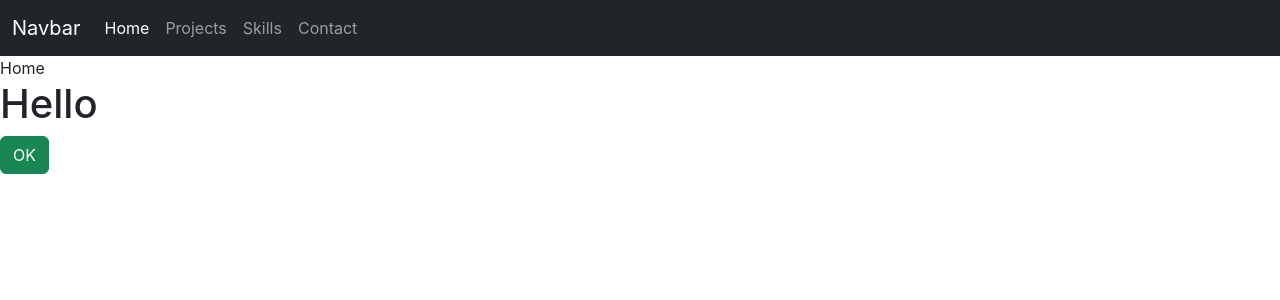
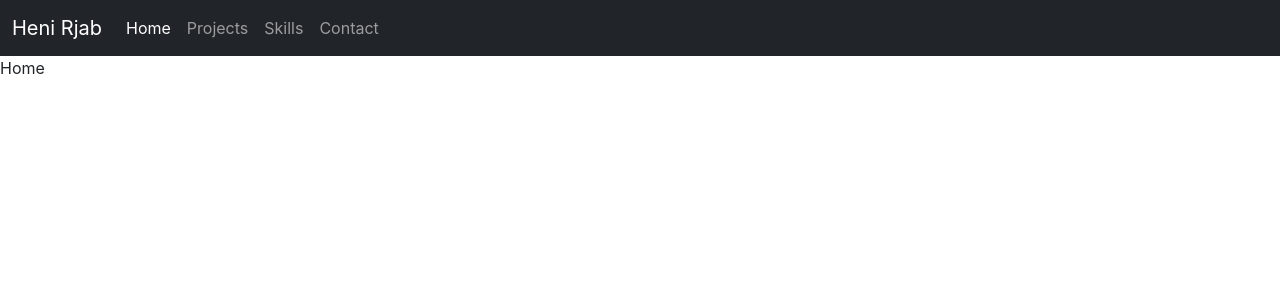
Before and after one commit to HENIIIC/Portfolio, a React (Create React App) app: page / in a window 1280 px wide. Shown: the top 300 px of the page. Built offline with nearby package versions, Linux system fonts and the light colour scheme; the HTML template or start-up script is replaced by a standard one.

Commit message:
Link navbar items with pages

```diff
--- a/src/App.js
+++ b/src/App.js
@@ -14,8 +14,6 @@
         <Route path= '/projects' component={Projects}/>
         <Route path= '/skills' component={Skills}/>
         <Route path= '/contact' component={Contact}/>
-        <h1>Hello</h1>
-        <button className="btn btn-success">OK</button>
       </BrowserRouter>
     </div>
   );
--- a/src/components/NavBar.js
+++ b/src/components/NavBar.js
@@ -1,26 +1,26 @@
 import React from 'react'
-
+import {Link, NavLink } from 'react-router-dom'
 function NavBar() {
     return (
         <nav className=" navbar-dark bg-dark navbar navbar-expand-lg">
             <div className="container-fluid">
-                <a className="navbar-brand" href="#">Navbar</a>
+                <Link exact to='/' className="navbar-brand">Heni Rjab</Link>
                 <button className="navbar-toggler" type="button" data-bs-toggle="collapse" data-bs-target="#navbarNav" aria-controls="navbarNav" aria-expanded="false" aria-label="Toggle navigation">
                     <span className="navbar-toggler-icon"></span>
                 </button>
                 <div className="collapse navbar-collapse" id="navbarNav">
                     <ul className="navbar-nav">
                         <li className="nav-item">
-                            <a className="nav-link active" aria-current="page" href="#">Home</a>
+                            <NavLink exact to='/' className="nav-link ">Home</NavLink>
                         </li>
                         <li className="nav-item">
-                            <a className="nav-link" href="#">Projects</a>
+                            <NavLink to='/projects' className="nav-link ">Projects</NavLink>
                         </li>
                         <li className="nav-item">
-                            <a className="nav-link" href="#">Skills</a>
+                            <NavLink to='/skills' className="nav-link ">Skills</NavLink>
                         </li>
                         <li className="nav-item">
-                            <a className="nav-link" href="#">Contact</a>
+                            <NavLink to='/contact' className="nav-link ">Contact</NavLink>
                         </li>
                     </ul>
                 </div>
```
